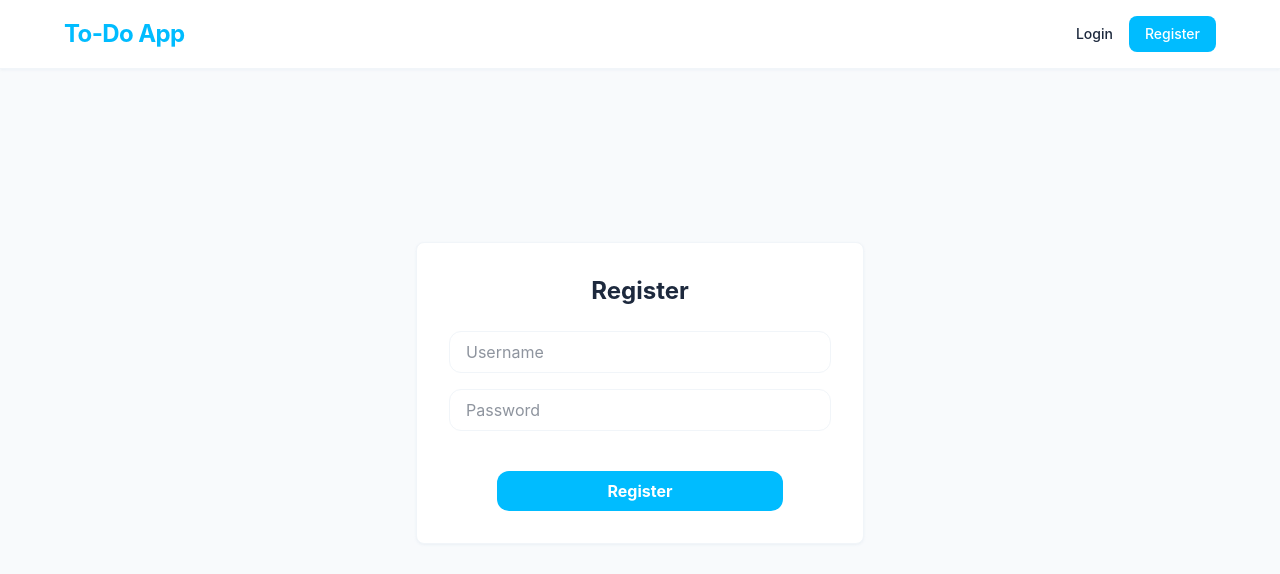
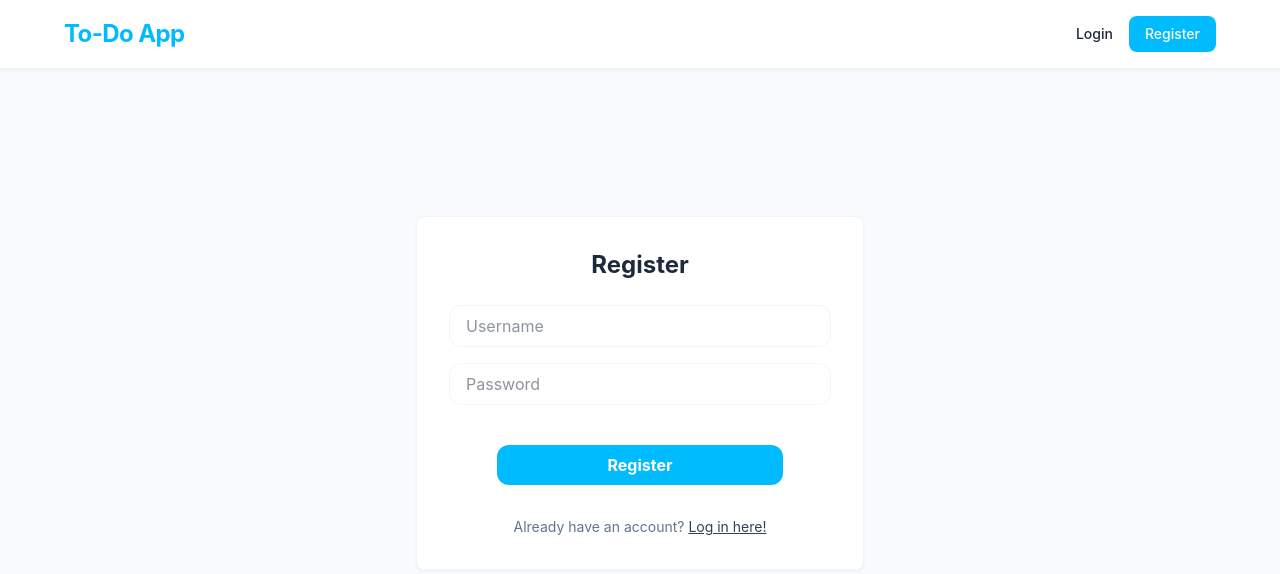
Before and after one commit to kubaMiczuu/To-Do-App, a React (Vite) app in the folder frontend-react/: page /register in a window 1280 px wide. Shown: the top 574 px of the page. Built offline with nearby package versions, Linux system fonts and the light colour scheme.

Commit message:
feat: add login/register toggle link below form

```diff
--- a/frontend-react/src/context/AuthContext.tsx
+++ b/frontend-react/src/context/AuthContext.tsx
@@ -7,6 +7,7 @@ interface AuthContextType {
     logout: () => void;
 }
 
+// eslint-disable-next-line react-refresh/only-export-components
 export const AuthContext = createContext<AuthContextType>(null as never)
 export const AuthProvider = ({ children }: {children: ReactNode}) => {
     const [isAuthenticated, setIsAuthenticated] = useState<boolean>(false);
--- a/frontend-react/src/pages/AuthPage.tsx
+++ b/frontend-react/src/pages/AuthPage.tsx
@@ -66,6 +66,23 @@ const AuthPage = ({ mode }: AuthPageProps) => {
                         </button>
                     </div>
 
+                    <p className={`text-slate-500 text-sm text-center mt-4`}>
+                        {mode === 'login'
+                            ? (
+                                <>
+                                You do not have any account yet?{' '}
+                                <span onClick={() => navigate("/register")} className={`text-slate-700 underline cursor-pointer hover:scale-105 hover:text-slate-800 transition`}>Create one now!</span>
+                                </>
+                            )
+                            : (
+                                <>
+                                Already have an account?{' '}
+                                <span onClick={() => navigate("/login")} className={`text-slate-700 underline cursor-pointer hover:scale-105 hover:text-slate-800 transition`}>Log in here!</span>
+                            </>
+                            )
+                        }
+                    </p>
+
                 </form>
 
             </div>
--- a/frontend-react/src/pages/LandingPage.tsx
+++ b/frontend-react/src/pages/LandingPage.tsx
@@ -17,7 +17,7 @@ const LandingPage = () => {
                     Try it out now!
                 </button>
 
-                <h2 className={`font-bold text-3xl text-slate-800`}>Why should you use such a to-do app?</h2>
+                <h2 className={`font-bold text-3xl text-slate-800 mb-4`}>Why should you use such a to-do app?</h2>
                 <h3 className={`font-medium text-xl text-slate-600 mb-12`}>Let me explain the 3-S!</h3>
 
                 <div className={`grid grid-cols-1 md:grid-cols-3 grid-rows-1 gap-8 justify-items-center items-center`}>
```
